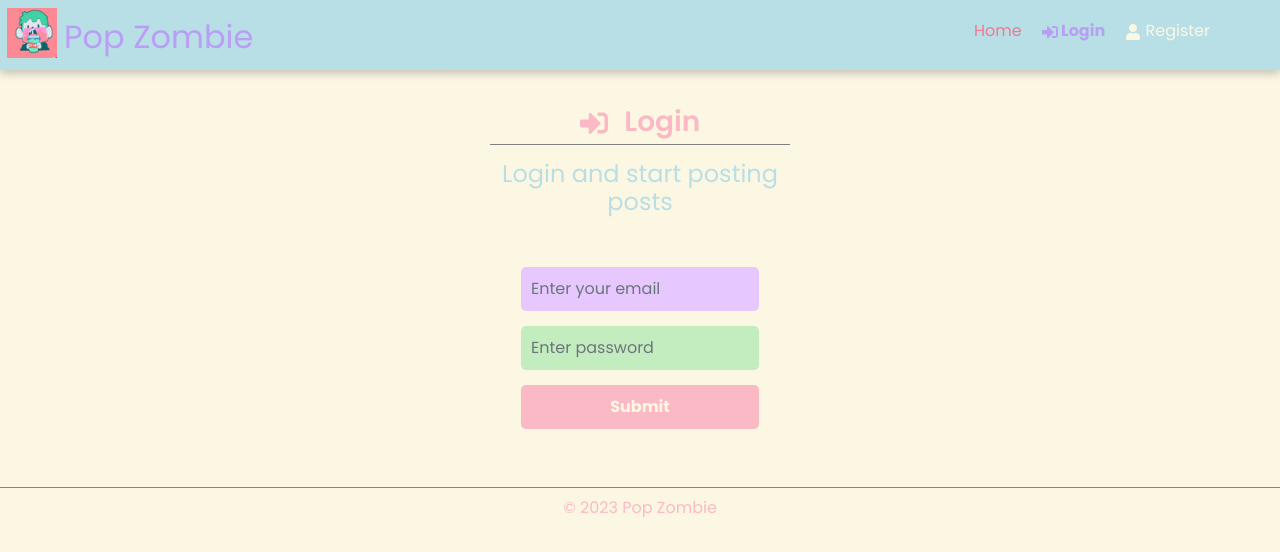
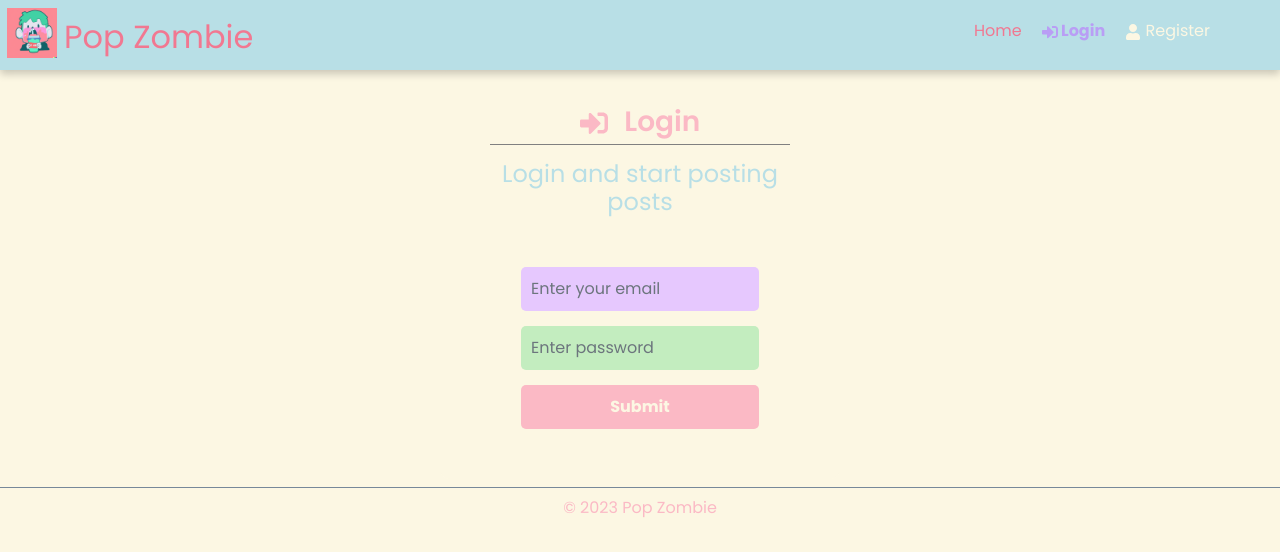
Before and after one commit to pablomarcel/pop-zombie, a React (Create React App) app in the folder frontend/: page /login in a window 1280 px wide. Shown: the top 552 px of the page. Built offline with nearby package versions, Linux system fonts and the light colour scheme.

Commit message:
updated styles

```diff
--- a/frontend/src/components/NavBar.css
+++ b/frontend/src/components/NavBar.css
@@ -31,7 +31,7 @@
 
 .nav-logo {
 	text-decoration: none;
-	color: var(--darkPurple);
+	color: var(--darkPink);
 	font-size: 2rem;
 	font-family: 'Poppins', sans-serif;
 }
```
